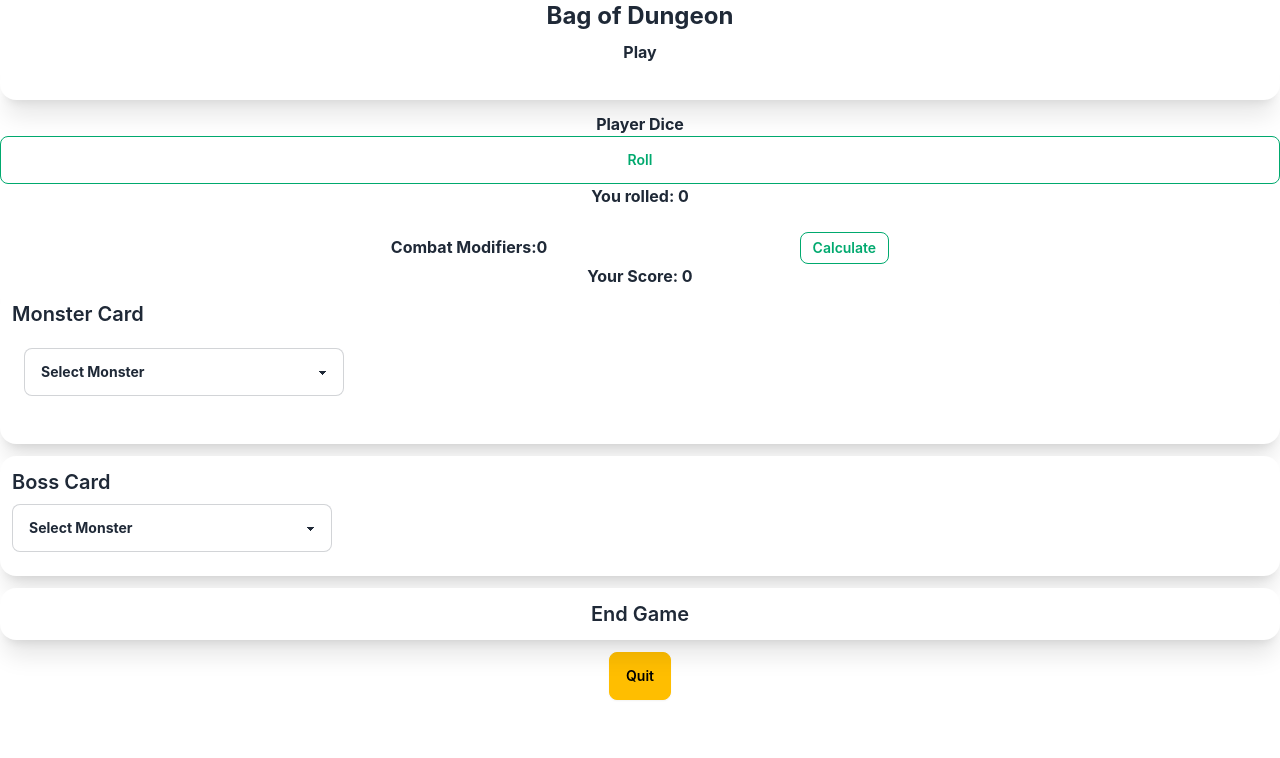
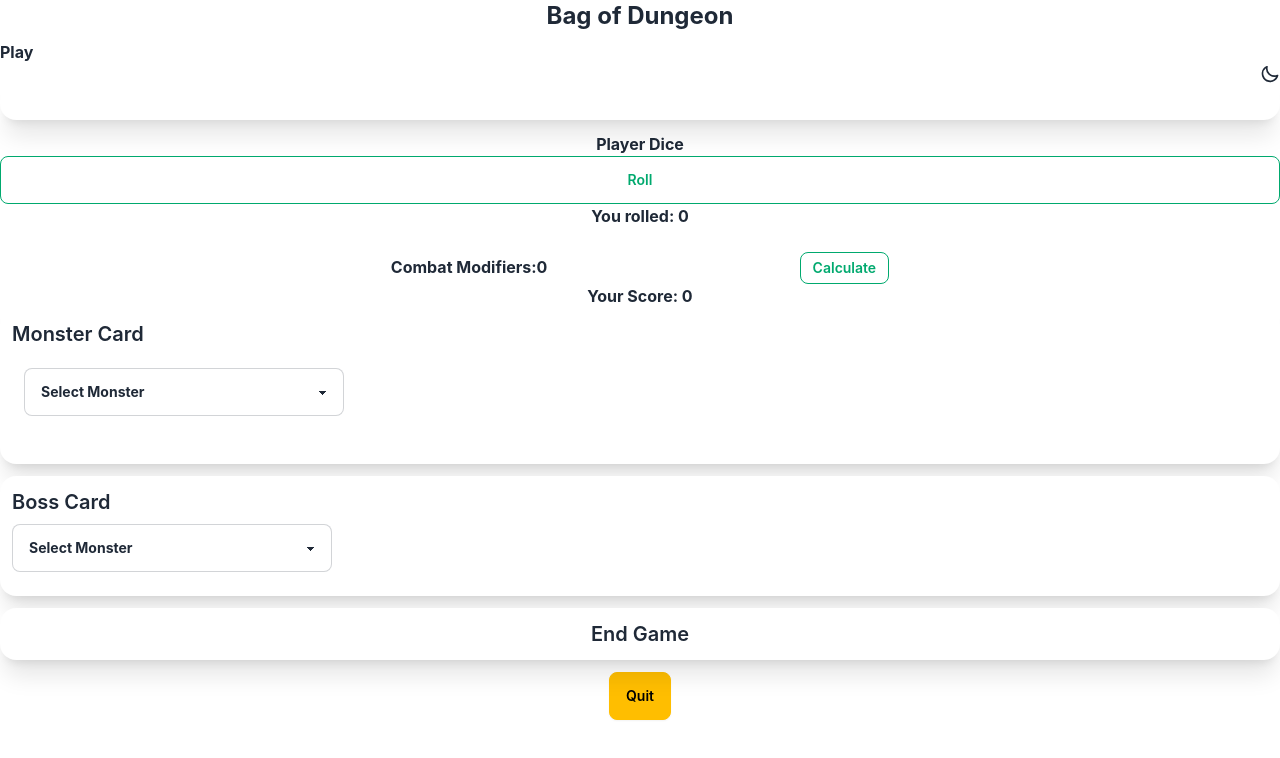
Before and after one commit to 2024-fall-afe-mowe/tca-bag-of-dungeon, a React (Create React App) app: page /#/play in a window 1280 px wide. Shown: the top 758 px of the page. Built offline with nearby package versions, Linux system fonts and the light colour scheme; what human-readable would draw is missing.

Commit message:
Light and Dark Mode
Adding swap control between themes
adjusted button colors on play screen for readability.

```diff
--- a/src/App.tsx
+++ b/src/App.tsx
@@ -59,6 +59,7 @@ const App = () => {
 const [gameResults, setGameResults] = useState(dummyGameResults);
 
 const [title, setTitle] = useState(AppTitle);
+const [darkMode, setDarkMode] = useState(false);
 
 const [currentPlayer, setCurrentPlayers] = useState<CurrentPlayer[]>([]);
 const [currentCharacter, setCurrentCharacter] = useState<Character[]>([]);
@@ -101,23 +102,53 @@ const router = createHashRouter(
 
 
   return (
-    <div className="App">
+    <div className="App"
+    data-theme={darkMode ? "dark" : "light"}>
         <div className="text-2xl font-bold item-center text-center mb-2">
         {AppTitle}
         </div>
-    <div className="items-center text-center mb-2">
+    <div className=" mb-2">
+
       <span className="text-1xl font-bold">
-        {title}
+        <span className="flex flex-col ml-auto">
+          {title}
+        </span>
+
+        <span className="flex flex-col ml-auto">
+         <label className="swap swap-rotate ml-auto">
+          {/* this hidden checkbox controls the state */}
+          <input type="checkbox"
+          checked={darkMode}
+          onChange={() => setDarkMode(!darkMode)}
+          />
+
+          {/* sun icon */}
+          <svg
+            className="swap-on h-5 w-5 fill-current"
+            xmlns="http://www.w3.org/2000/svg"
+            viewBox="0 0 24 24">
+            <path
+              d="M5.64,17l-.71.71a1,1,0,0,0,0,1.41,1,1,0,0,0,1.41,0l.71-.71A1,1,0,0,0,5.64,17ZM5,12a1,1,0,0,0-1-1H3a1,1,0,0,0,0,2H4A1,1,0,0,0,5,12Zm7-7a1,1,0,0,0,1-1V3a1,1,0,0,0-2,0V4A1,1,0,0,0,12,5ZM5.64,7.05a1,1,0,0,0,.7.29,1,1,0,0,0,.71-.29,1,1,0,0,0,0-1.41l-.71-.71A1,1,0,0,0,4.93,6.34Zm12,.29a1,1,0,0,0,.7-.29l.71-.71a1,1,0,1,0-1.41-1.41L17,5.64a1,1,0,0,0,0,1.41A1,1,0,0,0,17.66,7.34ZM21,11H20a1,1,0,0,0,0,2h1a1,1,0,0,0,0-2Zm-9,8a1,1,0,0,0-1,1v1a1,1,0,0,0,2,0V20A1,1,0,0,0,12,19ZM18.36,17A1,1,0,0,0,17,18.36l.71.71a1,1,0,0,0,1.41,0,1,1,0,0,0,0-1.41ZM12,6.5A5.5,5.5,0,1,0,17.5,12,5.51,5.51,0,0,0,12,6.5Zm0,9A3.5,3.5,0,1,1,15.5,12,3.5,3.5,0,0,1,12,15.5Z" />
+          </svg>
+
+          {/* moon icon */}
+          <svg
+            className="swap-off h-5 w-5 fill-current"
+            xmlns="http://www.w3.org/2000/svg"
+            viewBox="0 0 24 24">
+            <path
+              d="M21.64,13a1,1,0,0,0-1.05-.14,8.05,8.05,0,0,1-3.37.73A8.15,8.15,0,0,1,9.08,5.49a8.59,8.59,0,0,1,.25-2A1,1,0,0,0,8,2.36,10.14,10.14,0,1,0,22,14.05,1,1,0,0,0,21.64,13Zm-9.5,6.69A8.14,8.14,0,0,1,7.08,5.22v.27A10.15,10.15,0,0,0,17.22,15.63a9.79,9.79,0,0,0,2.1-.22A8.11,8.11,0,0,1,12.14,19.73Z" />
+          </svg>
+        </label>
+      </span>
 
         <RouterProvider
         router={router}
         />
 
+      </span>
 
-      </span>
       </div>
-
-
 
     </div>
   );
--- a/src/play.tsx
+++ b/src/play.tsx
@@ -101,6 +101,7 @@ export const Play: React.FC<PlayProps> = ({
 
       const calculateRoll = () => {
 
+       console.log(modifiedCombat)
 
       }
 
@@ -157,12 +158,12 @@ export const Play: React.FC<PlayProps> = ({
                       <span>
                          <a className="text-sm font-small">Lives: <br /> </a>
                          </span>
-                    <button className="btn btn-outline btn-sm"
+                    <button className="btn btn-outline btn-success btn-sm"
                     onClick={lifeDecrease}
                     > -
                     </button>
                     <span className="items-center"> {lifeCounter} </span>
-                    <button className="btn btn-outline btn-sm"
+                    <button className="btn btn-outline btn-success btn-sm"
                     onClick= {lifeIncrease}
                     >+
                     </button>
@@ -170,7 +171,7 @@ export const Play: React.FC<PlayProps> = ({
                     <br />
 
                     <span>
-                      <button className="btn btn-outline btn-accent"
+                      <button className="btn btn-outline btn-success btn-sm"
                       onClick={resetLives}>
                         Reset Lives
                       </button>
@@ -186,12 +187,12 @@ export const Play: React.FC<PlayProps> = ({
                       <span>
                          <a className="text-sm font-small">Health Points: <br /> </a>
                          </span>
-                    <button className="btn btn-outline btn-sm"
+                    <button className="btn btn-outline btn-success btn-sm"
                     onClick={hPDecrease}
                     > -
                     </button>
                     <span className="items-center"> {hPCounter} </span>
-                    <button className="btn btn-outline btn-sm"
+                    <button className="btn btn-outline btn-success btn-sm"
                     onClick= {hPIncrease}
                     >+
                     </button>
@@ -199,7 +200,7 @@ export const Play: React.FC<PlayProps> = ({
                     <br />
 
                     <span>
-                      <button className="btn btn-outline btn-accent"
+                      <button className="btn btn-outline btn-success btn-sm"
                       onClick={resetHP}>
                         Reset Health
                       </button>
@@ -215,12 +216,12 @@ export const Play: React.FC<PlayProps> = ({
                       <span>
                          <a className="text-sm font-small">Action Points: <br /> </a>
                          </span>
-                    <button className="btn btn-outline btn-sm"
+                    <button className="btn btn-outline btn-success btn-sm"
                     onClick={actionPointDecrease}
                     > -
                     </button>
                     <span className="items-center"> {counter} </span>
-                    <button className="btn btn-outline btn-sm"
+                    <button className="btn btn-outline btn-success btn-sm"
                     onClick= {actionPointIncrease}
                     >+
                     </button>
@@ -228,7 +229,7 @@ export const Play: React.FC<PlayProps> = ({
                     <br />
 
                     <span>
-                      <button className="btn btn-outline btn-accent"
+                      <button className="btn btn-outline btn-success btn-sm"
                       onClick={resetAP}>
                         Reset Points
                       </button>
@@ -265,7 +266,8 @@ export const Play: React.FC<PlayProps> = ({
             <span><br />
             <label>
               Combat Modifiers:
-              <input name="enteredModifier" defaultValue="0" onChange={() => getModifiers} />
+              <input name="enteredModifier" defaultValue="0" //onChange={() => getModifiers}
+              />
             </label>
 
             <button className="btn btn-outline btn-success btn-sm"
```
